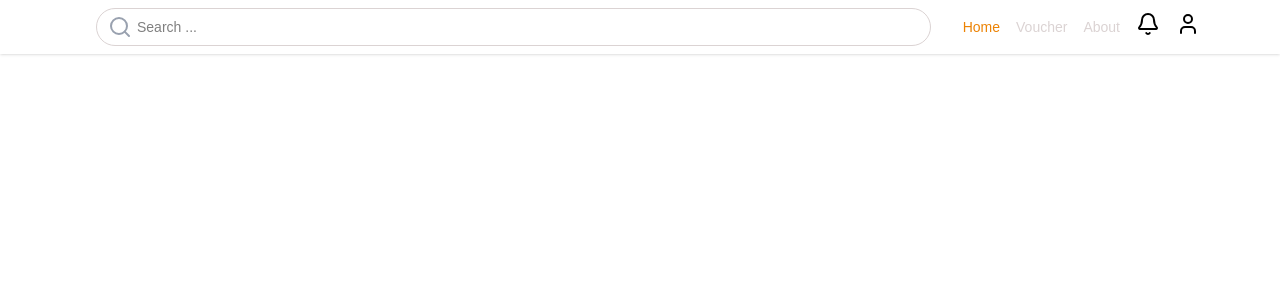
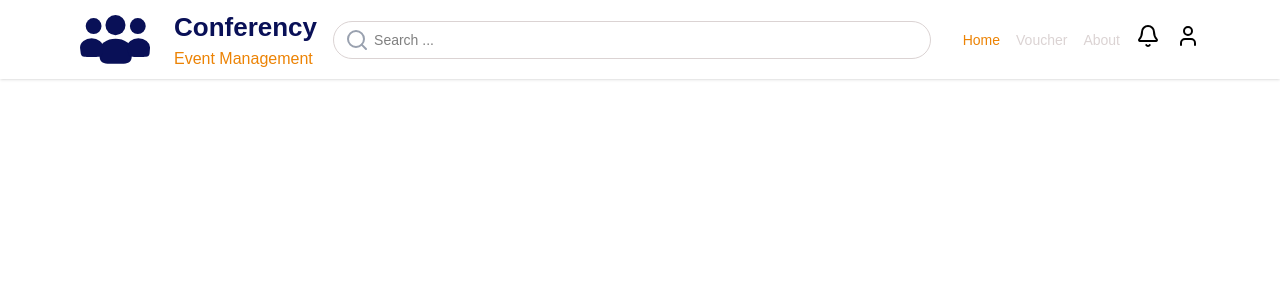
Before and after one commit to Ethutami/Conferency, a Next.js app in the folder conferency/: page / in a window 1280 px wide. Shown: the top 300 px of the page. Built offline with nearby package versions, Linux system fonts and the light colour scheme.

Commit message:
create static logo

```diff
--- /dev/null
+++ b/conferency/app/components/logo.tsx
@@ -0,0 +1,44 @@
+const Logo = () => {
+    return (
+        <div className="flex flex-row items-center">
+            <svg
+                xmlns="http://www.w3.org/2000/svg"
+                viewBox="113.6 104 307 214"
+                width="70"
+                height="48.75"
+                className="hidden lg:block text-[#091057] dark:text-[#FFFFFF]"
+            >
+                <g fill="currentColor">
+                    <circle cx="269.2" cy="148.4" r="44" />
+                    <circle cx="173.2" cy="152.4" r="34.8" />
+                    <circle cx="367.2" cy="152.4" r="34.8" />
+                    <path d="M194.8 260 A75.2 57.6 0 0 1 344.4 260 L339.6 294.4 C336.4 312.8 324.4 318.4 295.6 318.4 H244.4 C215.6 318.4 203.6 312.8 200.4 294.4 L194.8 260Z" />
+                    <path d="M113.6 248 A50.8 41.6 0 0 1 215.2 248 L212 272 C210 284.8 204.4 288 185.2 288 H143.6 C124.4 288 118.8 284.8 116.8 272 L113.6 248Z" />
+                    <path d="M319.2 248 A50.8 41.6 0 0 1 420.8 248 L419 272 C417.2 284.8 411.6 288 392.4 288 H351.2 C332 288 326.4 284.8 325.2 272 L319.2 248Z" />
+                </g>
+            </svg>
+            <svg
+                xmlns="http://www.w3.org/2000/svg"
+                viewBox="113.6 104 307 214"
+                width="47"
+                height="32.5"
+                className="lg:hidden text-[#091057] dark:text-[#FFFFFF]"
+            >
+                <g fill="currentColor">
+                    <circle cx="269.2" cy="148.4" r="44" />
+                    <circle cx="173.2" cy="152.4" r="34.8" />
+                    <circle cx="367.2" cy="152.4" r="34.8" />
+                    <path d="M194.8 260 A75.2 57.6 0 0 1 344.4 260 L339.6 294.4 C336.4 312.8 324.4 318.4 295.6 318.4 H244.4 C215.6 318.4 203.6 312.8 200.4 294.4 L194.8 260Z" />
+                    <path d="M113.6 248 A50.8 41.6 0 0 1 215.2 248 L212 272 C210 284.8 204.4 288 185.2 288 H143.6 C124.4 288 118.8 284.8 116.8 272 L113.6 248Z" />
+                    <path d="M319.2 248 A50.8 41.6 0 0 1 420.8 248 L419 272 C417.2 284.8 411.6 288 392.4 288 H351.2 C332 288 326.4 284.8 325.2 272 L319.2 248Z" />
+                </g>
+            </svg>
+            <div className="ml-2 md:ml-3 lg:ml-6" >
+                <p className="font-bold text-[24px] lg:text-[26px] md:text-[24px] text-[#091057] dark:text-[#FFFFFF]">Conferency</p>
+                <p className="font-medium text-[14px] lg:text-[16px] text-[#EC8305]">Event Management</p>
+            </div>
+        </div>
+    )
+}
+
+export default Logo
--- a/conferency/app/components/navbar.tsx
+++ b/conferency/app/components/navbar.tsx
@@ -4,7 +4,7 @@ import React, { useState } from "react";
 import Link from "next/link";
 import { usePathname } from "next/navigation";
 
-// import Logo from "./logo";
+import Logo from "./logo";
 // import DropDownMenu from "./dropdown-menu";
 
 const Navbar: React.FC = () => {
@@ -21,7 +21,7 @@ const Navbar: React.FC = () => {
         <>
             <header className="w-full shadow-sm dark:shadow-[#FF8400] py-2 px-5 md:px-10 lg:px-20 ">
                 <div className="flex items-center justify-between">
-                    {/* <Logo /> */}
+                    <Logo />
                     <div className="hidden md:block flex-1 mx-4">
                         <div className="relative">
                             <input
@@ -49,16 +49,15 @@ const Navbar: React.FC = () => {
                         ))}
                     </nav>
                     <div className="hidden md:block flex items-center space-x-4">
-
-                        <button className="hover:bg-gray-100 rounded-full">
+                        <button className="hover:bg-[#DBD3D3] rounded-full">
                             <svg xmlns="http://www.w3.org/2000/svg" width="24" height="24" viewBox="0 0 24 24" fill="none" stroke="currentColor" strokeWidth="2" strokeLinecap="round" strokeLinejoin="round" className="lucide lucide-bell-icon lucide-bell"><path d="M10.268 21a2 2 0 0 0 3.464 0" /><path d="M3.262 15.326A1 1 0 0 0 4 17h16a1 1 0 0 0 .74-1.673C19.41 13.956 18 12.499 18 8A6 6 0 0 0 6 8c0 4.499-1.411 5.956-2.738 7.326" /></svg>
                         </button>
-                        <button className="hover:bg-gray-100 rounded-full">
+                        <button className="hover:bg-[#DBD3D3] rounded-full">
                             <svg xmlns="http://www.w3.org/2000/svg" width="24" height="24" viewBox="0 0 24 24" fill="none" stroke="currentColor" strokeWidth="2" strokeLinecap="round" strokeLinejoin="round" className="lucide lucide-user-icon lucide-user"><path d="M19 21v-2a4 4 0 0 0-4-4H9a4 4 0 0 0-4 4v2" /><circle cx="12" cy="7" r="4" /></svg>
                         </button>
                     </div>
                     <div className="block md:hidden lg:hidden flex items-center space-x-4">
-                        <button className=" hover:bg-gray-100 rounded-full">
+                        <button className=" hover:bg-[#DBD3D3] rounded-full">
                             <svg
                                 xmlns="http://www.w3.org/2000/svg" width="24" height="24" viewBox="0 0 24 24" fill="none" stroke="currentColor" strokeWidth="2" strokeLinecap="round" strokeLinejoin="round" className="lucide lucide-search-icon lucide-search"><path d="m21 21-4.34-4.34" /><circle cx="11" cy="11" r="8" /></svg>
                         </button>
@@ -67,7 +66,6 @@ const Navbar: React.FC = () => {
                             {isOpen ? <svg xmlns="http://www.w3.org/2000/svg" width="24" height="24" viewBox="0 0 24 24" fill="none" stroke="currentColor" strokeWidth="2" strokeLinecap="round" strokeLinejoin="round" className="lucide lucide-x-icon lucide-x"><path d="M18 6 6 18" /><path d="m6 6 12 12" /></svg>
                                 : <svg xmlns="http://www.w3.org/2000/svg" width="24" height="24" viewBox="0 0 24 24" fill="none" stroke="currentColor" strokeWidth="2" strokeLinecap="round" strokeLinejoin="round" className="lucide lucide-menu-icon lucide-menu"><path d="M4 12h16" /><path d="M4 18h16" /><path d="M4 6h16" /></svg>}
                         </button>
-
                     </div>
                 </div>
             </header>
```
